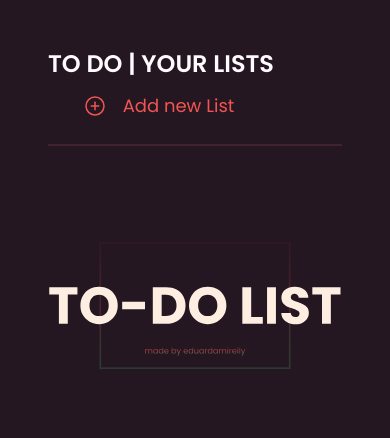
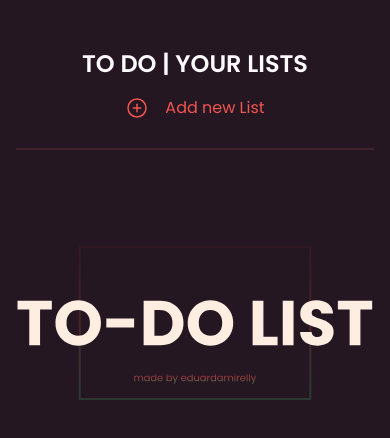
Before and after one commit to eduardamirelly/to-do-list, a React (Vite) app: page / in a window 390 px wide. Shown: the top 438 px of the page. Built offline with nearby package versions, Linux system fonts and the light colour scheme.

Commit message:
:truck: chore: adjusts on front

```diff
--- a/package.json
+++ b/package.json
@@ -12,7 +12,6 @@
     "react": "^18.0.0",
     "react-dom": "^18.0.0",
     "react-redux": "^8.0.2",
-    "react-router-dom": "^6.3.0",
     "redux": "^4.2.0"
   },
   "devDependencies": {
--- a/src/App.jsx
+++ b/src/App.jsx
@@ -1,4 +1,3 @@
-import { useState } from 'react'
 import TodoPage from './pages/TodoPage'
 
 function App() {
--- a/src/components/Header/HeaderPage.jsx
+++ b/src/components/Header/HeaderPage.jsx
@@ -4,7 +4,7 @@ import ButtonAddList from '../Button/Buttons/ButtonAddList'
 function HeaderPage() {
   return (
     <>
-      <header className="w-full flex justify-between items-center flex-wrap pb-3 border-b-2 border-dark-700 border-opacity-80">
+      <header className="w-full flex sm:justify-between justify-center items-center flex-wrap pb-3 border-b-2 border-dark-700 border-opacity-80">
         <h1 className="title-header">
           To do | Your lists
         </h1>
--- a/src/components/_patterns.css
+++ b/src/components/_patterns.css
@@ -1,7 +1,7 @@
 /* CONTENT */
 
 .container {
-  @apply px-8 pt-4 mt-4;
+  @apply sm:px-8 px-0 pt-4 mt-4 max-w-[1440px] min-w-[100%];
 }
 
 /* BUTTON */
@@ -9,19 +9,19 @@
 .btn {
   @apply bg-dark-900 text-primary;
   @apply flex justify-center items-center;
-  @apply min-w-[205px] py-3 px-4 mx-2 rounded-xl;
+  @apply min-w-[205px] py-3 px-4 mx-2 my-1 rounded-xl;
   @apply cursor-pointer hover:bg-dark-700 transition-colors;
 }
 
 .btn p{
-  @apply text-lg font-normal;
+  @apply sm:text-lg text-md font-normal;
   @apply ml-4;
 }
 
 /* LIST TO DO */
 
 .list {
-  @apply bg-dark-900 hover:bg-dark-800 text-second-200 text-md font-normal rounded-sm;
+  @apply bg-dark-900 hover:bg-dark-800 text-second-200 sm:text-md text-sm font-normal rounded-sm;
   @apply cursor-pointer relative;
   @apply w-full px-6 py-3 mb-5 flex items-center justify-between;
 
@@ -43,7 +43,7 @@
 /* CHECKBOX TO DO */
 
 .to-do {
-  @apply bg-dark-800 hover:bg-dark-700 text-second-200 text-md font-normal rounded-sm;
+  @apply bg-dark-800 hover:bg-dark-700 text-second-200 sm:text-md text-sm font-normal rounded-sm;
   @apply w-full px-6 py-3 mb-5 flex items-center justify-between;
 }
 
@@ -78,5 +78,5 @@
 /* TEXTS AND TITLES */
 
 .title-header {
-  @apply text-2xl text-second-100 font-semibold uppercase;
+  @apply text-2xl text-second-100 font-semibold uppercase text-center;
 }
--- a/src/global.css
+++ b/src/global.css
@@ -14,7 +14,7 @@
 body {
   @apply bg-dark-900;
 
-  /* max-width: 1440px; */
+  max-width: 1440px;
   min-height: 100vh;
   margin: 0 auto;
 }
--- a/src/pages/TodoPage.jsx
+++ b/src/pages/TodoPage.jsx
@@ -7,7 +7,7 @@ import CheckboxTodo from '../components/CheckboxTodo/CheckboxTodo'
 
 function TodoPage() {
   return (
-    <div className="flex flex-col bg-dark-900 w-full min-h-[100vh] px-4 py-4">
+    <div className="flex flex-col items-center bg-dark-900 w-full min-h-[100vh] px-4 py-4">
 
       <div className="container">
         <HeaderPage />
```
Also changed, not shown: 1 other file (tests, documents, lock files or other folders).
